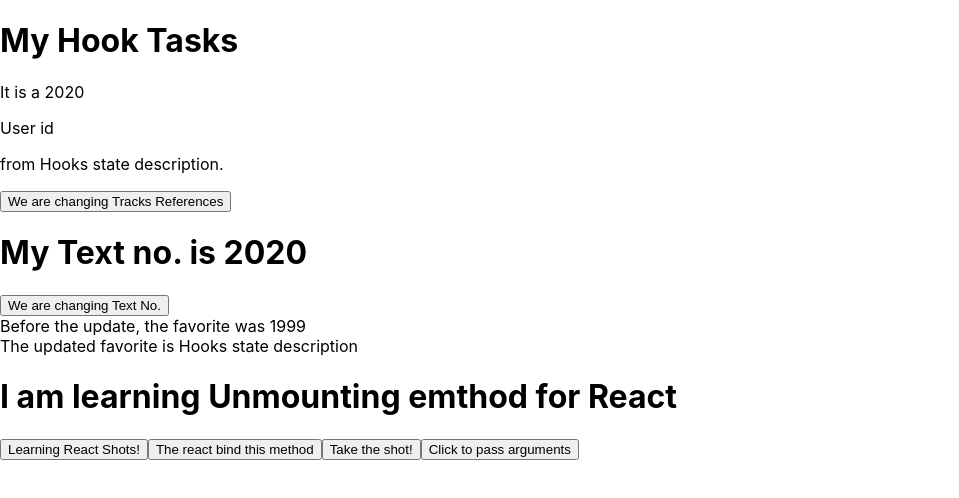
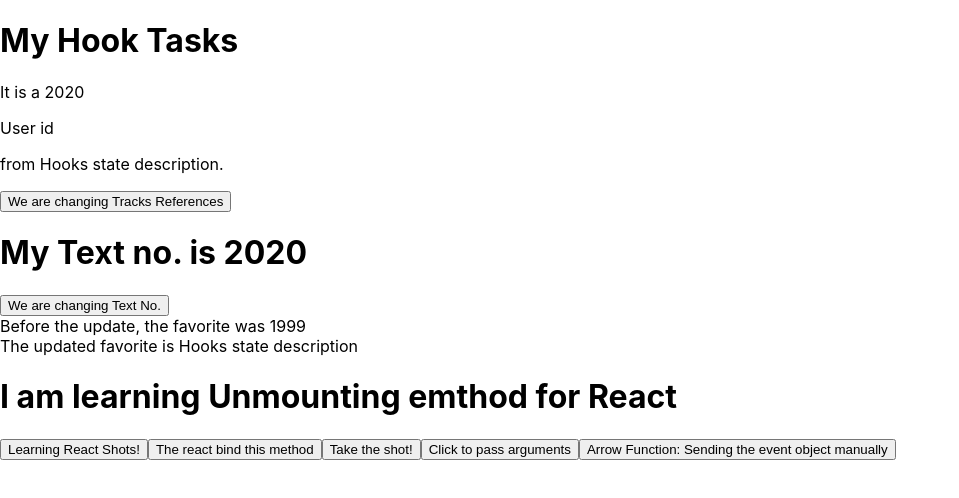
Before and after one commit to codershona/react-redux-learning, a React (Create React App) app: page / in a window 1280 px wide. Shown: the top 498 px of the page, without its empty margins (0-959 px from the left). Built offline with nearby package versions, Linux system fonts and the light colour scheme.

Commit message:
react event object Arrow Function: Sending the event object manually

```diff
--- a/src/App.js
+++ b/src/App.js
@@ -75,6 +75,15 @@ class Car extends Component {
       }
 
 
+       shoot2 = (a, b) => {
+    alert(b.type);
+    /*
+    'b' represents the React event that triggered the function,
+    in this case the 'click' event
+    */
+  }
+
+
   render() {
 
   	   let MyHeader;
@@ -124,6 +133,9 @@ class Car extends Component {
 
             <button onClick={this.shoot1.bind(this, "Bind the event handler to this.")}>Click to pass arguments</button>
 
+         <button onClick={(ev) => this.shoot2("React event Object", ev)}>Arrow Function: Sending the event object manually</button>
+
+
       </div>
     );
   }
```
Also changed, not shown: 1 other file (tests, documents, lock files or other folders).
